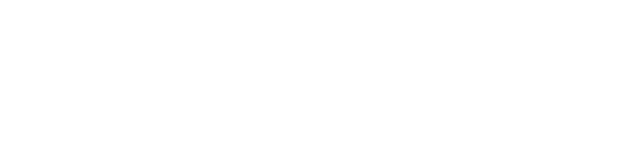
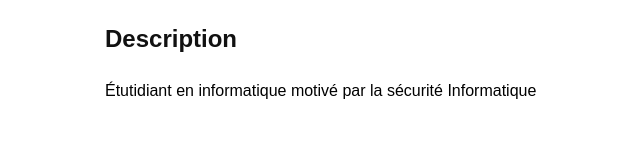
Before and after one commit to cristianoolafa1-beep/mon-cv, a plain HTML site: page index.html in a window 1280 px wide. Shown: the whole page, without its empty margins (135-775 px from the left). Drawn offline with Linux system fonts and the light colour scheme.

Commit message:
mise en place de la section description

```diff
--- a/index.html
+++ b/index.html
@@ -7,5 +7,9 @@
   <link rel="stylesheet" href="style.css">
 </head>
 <body>
+ <section id="description">
+  <h2>Description</h2>
+  <p>Étutidiant en informatique motivé par la sécurité Informatique</p>
+ </section>
 </body>
 </html>
```
